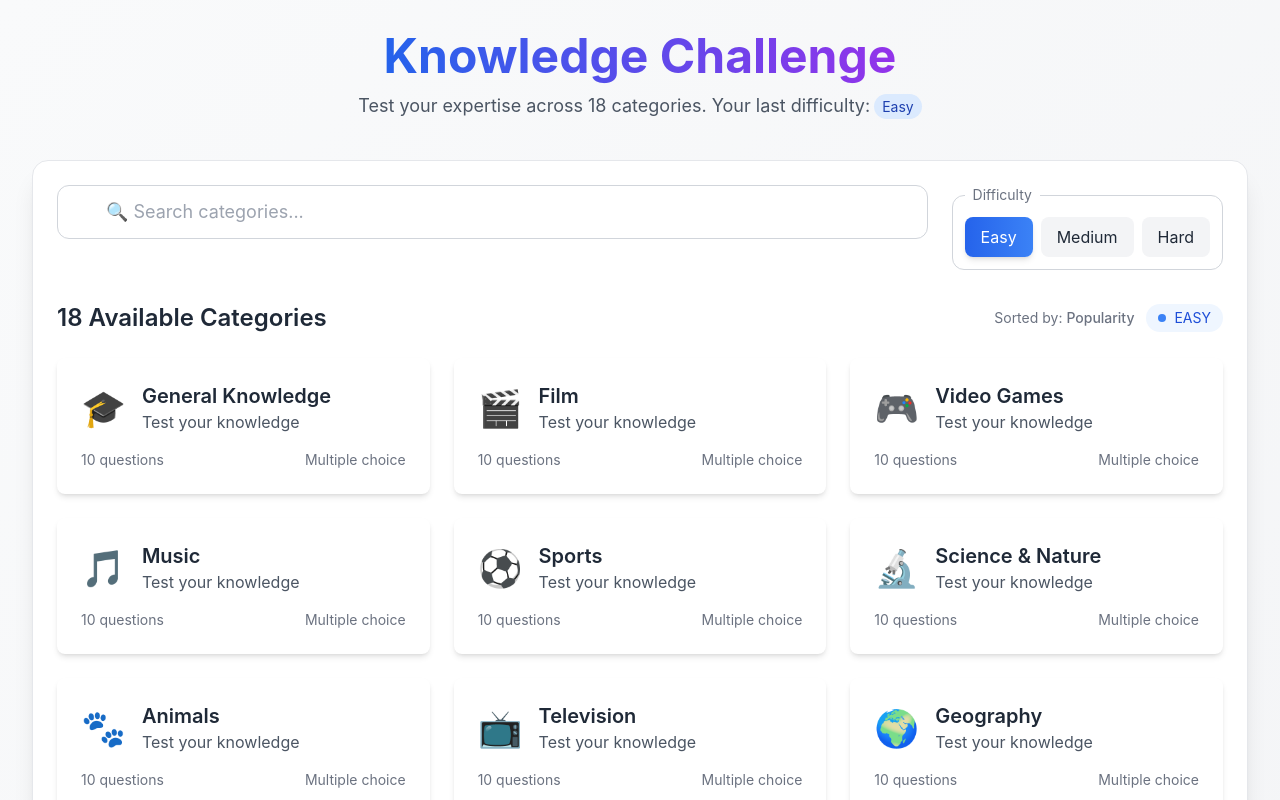
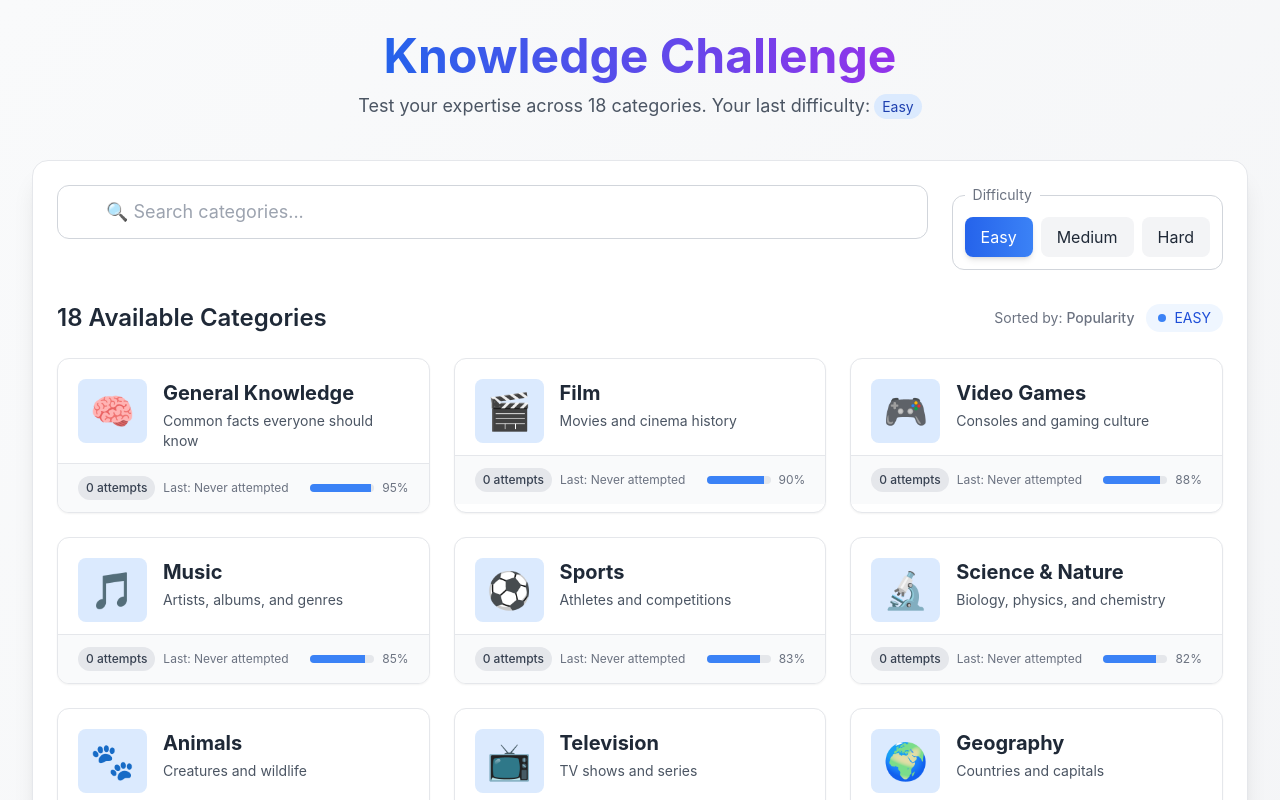
Before and after one commit to AnasZbairi/QUIZZme, a React (Create React App) app: page / in a window 1280 px wide. Shown: the top 800 px of the page. Built offline with nearby package versions, Linux system fonts and the light colour scheme.

Commit message:
Update QuizCard.jsx

```diff
--- a/src/components/QuizCard.jsx
+++ b/src/components/QuizCard.jsx
@@ -1,49 +1,76 @@
-import { Link } from 'react-router-dom';
+import { useEffect, useState } from 'react';
 
-const QuizCard = ({ category }) => {
-  // Map category IDs to icons or images
-  const getCategoryIcon = (id) => {
-    const icons = {
-      '9': '🎓',   // General Knowledge
-      '10': '📚',  // Books
-      '11': '🎬',  // Film
-      '12': '🎵',  // Music
-      '14': '📺',  // Television
-      '15': '🎮',  // Video Games
-      '17': '🔬',  // Science
-      '18': '💻',  // Computers
-      '19': '🧮',  // Mathematics
-      '20': '🏛️',  // Mythology
-      '21': '⚽',  // Sports
-      '22': '🌍',  // Geography
-      '23': '🏰',  // History
-      '24': '🏛️',  // Politics
-      '25': '🎨',  // Art
-      '26': '🌟',  // Celebrities
-      '27': '🐾',  // Animals
-      '28': '🚗',  // Vehicles
-    };
-    return icons[id] || '❓';
+const QuizCard = ({ category, stats, onClick }) => {
+  const [isHovered, setIsHovered] = useState(false);
+  const [isPressed, setIsPressed] = useState(false);
+
+  const categoryIcons = {
+    '9': '🧠', '10': '📚', '11': '🎬', '12': '🎵',
+    '14': '📺', '15': '🎮', '17': '🔬', '18': '💻',
+    '19': '🧮', '20': '🏛️', '21': '⚽', '22': '🌍',
+    '23': '⏳', '24': '🏛️', '25': '🎨', '26': '🌟',
+    '27': '🐾', '28': '🚗'
   };
 
+  const attempts = stats?.attempts || 0;
+  const lastAttempt = stats?.lastAttempt
+    ? new Date(stats.lastAttempt).toLocaleDateString()
+    : 'Never attempted';
+
   return (
-    <Link
-      to={`/quiz?category=${category.id}`}
-      className="block p-6 bg-white rounded-lg shadow-md hover:shadow-lg transition-shadow duration-300"
+    <div
+      onClick={onClick}
+      onMouseEnter={() => setIsHovered(true)}
+      onMouseLeave={() => setIsHovered(false)}
+      onMouseDown={() => setIsPressed(true)}
+      onMouseUp={() => setIsPressed(false)}
+      className={`relative h-full bg-white rounded-xl shadow-sm border border-gray-200 overflow-hidden transition-all duration-300 ${
+        isHovered ? 'shadow-md' : ''
+      } ${
+        isPressed ? 'scale-95' : 'scale-100'
+      }`}
     >
-      <div className="flex items-center space-x-4">
-        <span className="text-4xl">{getCategoryIcon(category.id)}</span>
-        <div>
-          <h3 className="text-xl font-semibold text-gray-800">{category.name}</h3>
-          <p className="text-gray-600">Test your knowledge</p>
+      <div className="p-5 pb-3">
+        <div className="flex items-start space-x-4">
+          <div className={`p-3 rounded-lg transition-colors ${
+            attempts > 0
+              ? 'bg-green-100 text-green-600'
+              : 'bg-blue-100 text-blue-600'
+          }`}>
+            <span className="text-4xl">
+              {categoryIcons[category.id] || '❓'}
+            </span>
+          </div>
+          <div>
+            <h3 className="text-xl font-bold text-gray-800">{category.name}</h3>
+            <p className="text-gray-600 mt-1 text-sm">{category.description}</p>
+          </div>
         </div>
       </div>
-      <div className="mt-4 flex justify-between text-sm text-gray-500">
-        <span>10 questions</span>
-        <span>Multiple choice</span>
+
+      <div className="px-5 py-3 bg-gray-50 border-t border-gray-200 flex justify-between items-center">
+        <div className="flex items-center gap-2">
+          <span className="text-xs font-medium px-2 py-1 bg-gray-200 text-gray-700 rounded-full">
+            {attempts} attempt{attempts !== 1 ? 's' : ''}
+          </span>
+          <span className="text-xs text-gray-500">Last: {lastAttempt}</span>
+        </div>
+        <div className="flex items-center">
+          <div className="h-2 w-16 bg-gray-200 rounded-full overflow-hidden">
+            <div
+              className="h-full bg-blue-500"
+              style={{ width: `${Math.min(100, category.popularity)}%` }}
+            ></div>
+          </div>
+          <span className="text-xs text-gray-500 ml-2">{category.popularity}%</span>
+        </div>
       </div>
-    </Link>
+
+      {isHovered && (
+        <div className="absolute inset-0 bg-black bg-opacity-5 pointer-events-none"></div>
+      )}
+    </div>
   );
 };
 
-export default QuizCard;QuizCard.jsx
+export default QuizCard;
```
